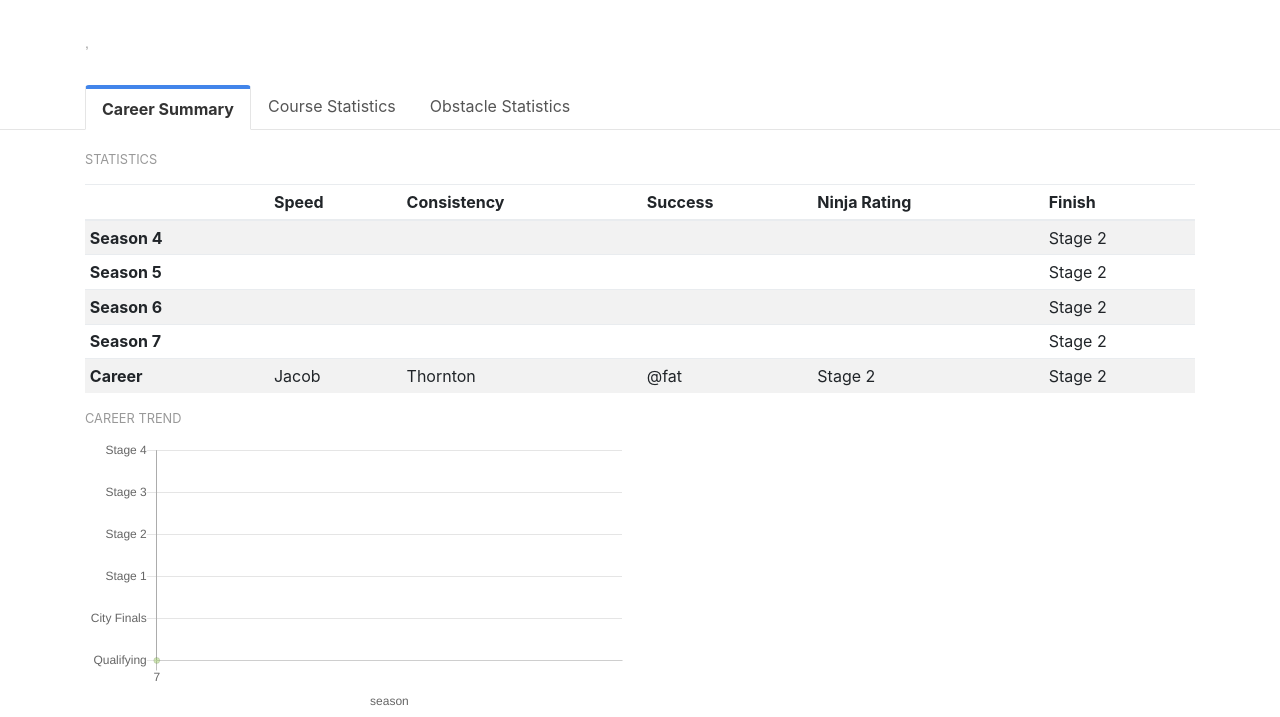
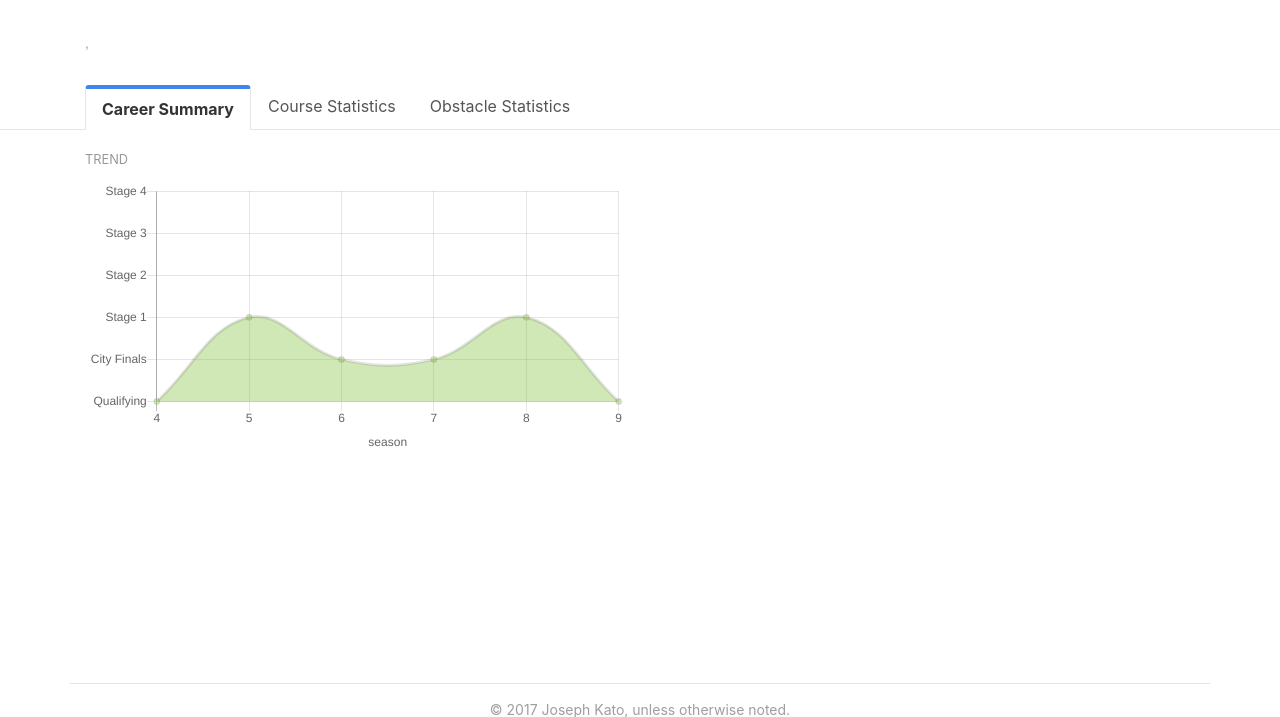
Before and after one commit to ninjaref/api, a Django app: template ninjaref/core/templates/core/profile.html in a window 1280 px wide. Shown: the part 57-774 px from the top of the page. Run offline with Django 3.2, Linux system fonts and the light colour scheme; the template is opened without the code that fills it, so the values that code supplies are empty; some libraries are stand-ins or nearby versions.

Commit message:
feat: better trend tooltips

```diff
--- a/ninjaref/core/static/core/js/profile.js
+++ b/ninjaref/core/static/core/js/profile.js
@@ -1,12 +1,20 @@
 var trendCtx = document.getElementById('trend').getContext('2d')
 var trendData = {
-  labels: [7],
+  labels: [4, 5, 6, 7, 8, 9],
   datasets: [
     {
       backgroundColor: 'rgba(139,195,74,0.4)',
-      data: [1]
+      data: [1, 3, 2, 2, 3, 1]
     }
   ]
+}
+var INT_2_TYPE = {
+  '1': 'Qualifying',
+  '2': 'City Finals',
+  '3': 'Stage 1',
+  '4': 'Stage 2',
+  '5': 'Stage 3',
+  '6': 'Stage 4'
 }
 var trendChart = new Chart(trendCtx, {
   type: 'line',
@@ -27,18 +35,20 @@ var trendChart = new Chart(trendCtx, {
           min: 1,
           max: 6,
           callback: function (value, index, values) {
-            var INT_2_TYPE = {
-              '1': 'Qualifying',
-              '2': 'City Finals',
-              '3': 'Stage 1',
-              '4': 'Stage 2',
-              '5': 'Stage 3',
-              '6': 'Stage 4'
-            }
             return INT_2_TYPE[value.toString()]
           }
         }
       }]
+    },
+    tooltips: {
+        callbacks: {
+            title: function(item, data) {
+              return 'Season ' + item[0].xLabel
+            },
+            label: function(tooltipItem, data) {
+                return INT_2_TYPE[tooltipItem.yLabel.toString()]
+            }
+        }
     }
   }
 })
--- a/ninjaref/core/templates/core/profile.html
+++ b/ninjaref/core/templates/core/profile.html
@@ -51,65 +51,8 @@
 </div>
 <div class="container">
     <div class="row">
-        <div class="col-sm-12">
-            <label>Statistics</label>
-            <table class="table table-striped table-sm">
-                <thead>
-                    <tr>
-                        <th></th>
-                        <th>Speed</th>
-                        <th>Consistency</th>
-                        <th>Success</th>
-                        <th>Ninja Rating</th>
-                        <th>Finish</th>
-                    </tr>
-                </thead>
-                <tbody>
-                    <tr>
-                        <th scope="row">Season 4</th>
-                        <td>{{ profileNRData.0 }}</td>
-                        <td>{{ profileNRData.1 }}</td>
-                        <td>{{ profileNRData.2 }}</td>
-                        <td>{{ profileNRData.3 }}</td>
-                        <td>Stage 2</td>
-                    </tr>
-                    <tr>
-                        <th scope="row">Season 5</th>
-                        <td>{{ profileNRData.0 }}</td>
-                        <td>{{ profileNRData.1 }}</td>
-                        <td>{{ profileNRData.2 }}</td>
-                        <td>{{ profileNRData.3 }}</td>
-                        <td>Stage 2</td>
-                    </tr>
-                    <tr>
-                        <th scope="row">Season 6</th>
-                        <td>{{ profileNRData.0 }}</td>
-                        <td>{{ profileNRData.1 }}</td>
-                        <td>{{ profileNRData.2 }}</td>
-                        <td>{{ profileNRData.3 }}</td>
-                        <td>Stage 2</td>
-                    </tr>
-                    <tr>
-                        <th scope="row">Season 7</th>
-                        <td>{{ profileNRData.0 }}</td>
-                        <td>{{ profileNRData.1 }}</td>
-                        <td>{{ profileNRData.2 }}</td>
-                        <td>{{ profileNRData.3 }}</td>
-                        <td>Stage 2</td>
-                    </tr>
-                    <tr>
-                        <th scope="row">Career</th>
-                        <td>Jacob</td>
-                        <td>Thornton</td>
-                        <td>@fat</td>
-                        <td>Stage 2</td>
-                        <td>Stage 2</td>
-                    </tr>
-                </tbody>
-            </table>
-        </div>
         <div class="col-sm-6">
-            <label>Career Trend</label>
+            <label>Trend</label>
             <div>
                 <canvas id="trend"></canvas>
             </div>
```
